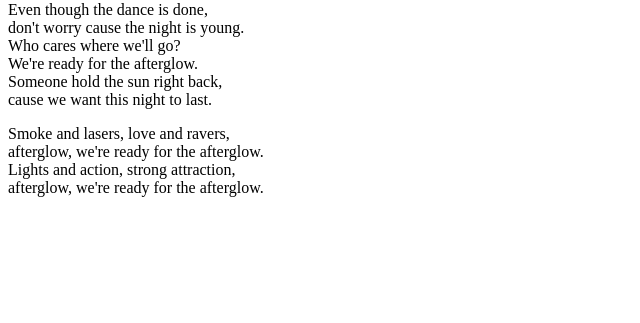
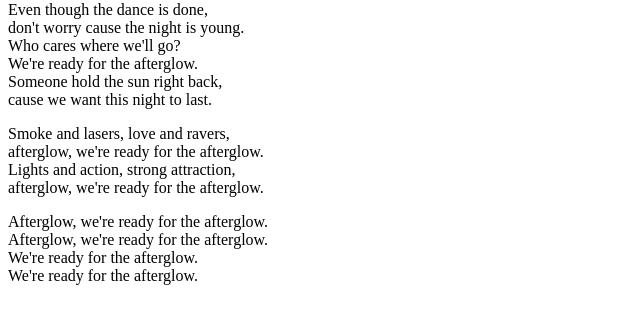
Before and after one commit to wnizialek/learning-git-2, a plain HTML site: page index.html in a window 1280 px wide. Shown: the part 79-402 px from the top of the page, without its empty margins (0-640 px from the left). Drawn offline with Linux system fonts and the light colour scheme.

Commit message:
Add vers 3

```diff
--- a/index.html
+++ b/index.html
@@ -18,6 +18,10 @@ Someone hold the sun right back,<br>
 afterglow, we're ready for the afterglow.<br>
 Lights and action, strong attraction,<br>
                afterglow, we're ready for the afterglow.</p>
+           <p>Afterglow, we're ready for the afterglow.<br>
+            Afterglow, we're ready for the afterglow.<br>
+            We're ready for the afterglow.<br>
+            We're ready for the afterglow.</p>
        </div>
      </body>
 </html>
```
